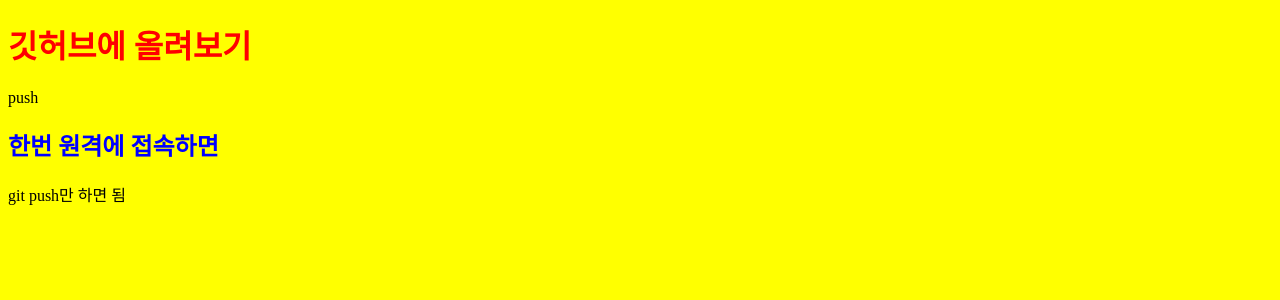
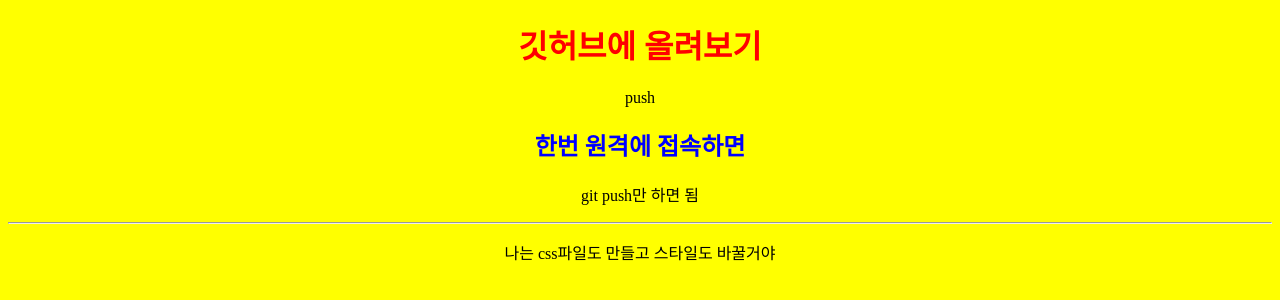
Before and after one commit to leejungsun-study/1118-2, a plain HTML site: page index.html in a window 1280 px wide. Drawn offline with Linux system fonts and the light colour scheme.

Commit message:
css따로 분리, 배경 수정

```diff
--- /dev/null
+++ b/index.css
@@ -0,0 +1,4 @@
+
+body {background:yellow; text-align:center;}
+h1 {color:red;}
+h2 {color :blue;}
--- a/index.html
+++ b/index.html
@@ -4,16 +4,14 @@
   <meta charset="UTF-8">
   <meta name="viewport" content="width=device-width, initial-scale=1.0">
   <title>Document</title>
-  <style>
-    body {background:yellow;}
-    h1 {color:red;}
-    h2 {color :blue;}
-  </style>
+<link rel="stylesheet" href="index.css">
 </head>
 <body>
   <h1>깃허브에 올려보기</h1>
   <p>push</p>
   <h2>한번  원격에 접속하면 </h2>
   <p>git push만 하면 됨</p>
+  <hr>
+  <p>나는 css파일도 만들고 스타일도 바꿀거야</p>
 </body>
 </html>
```
